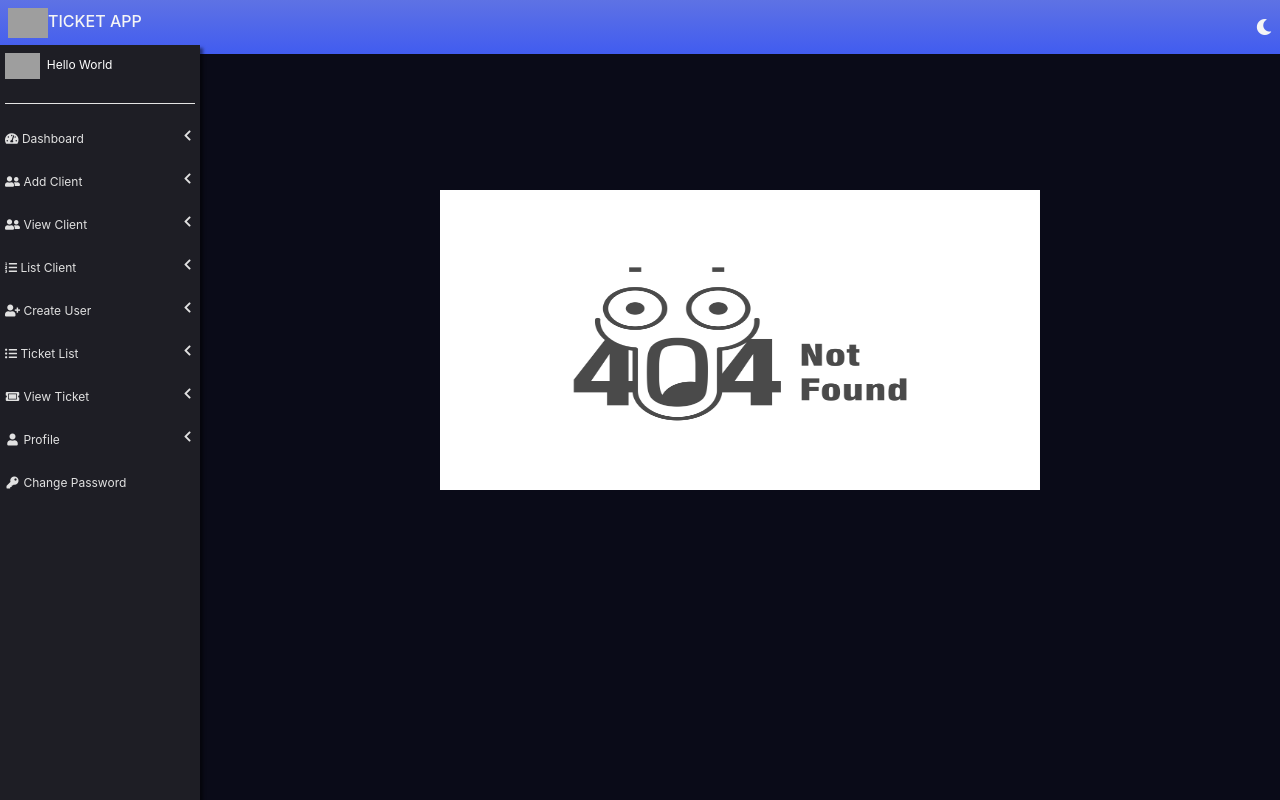
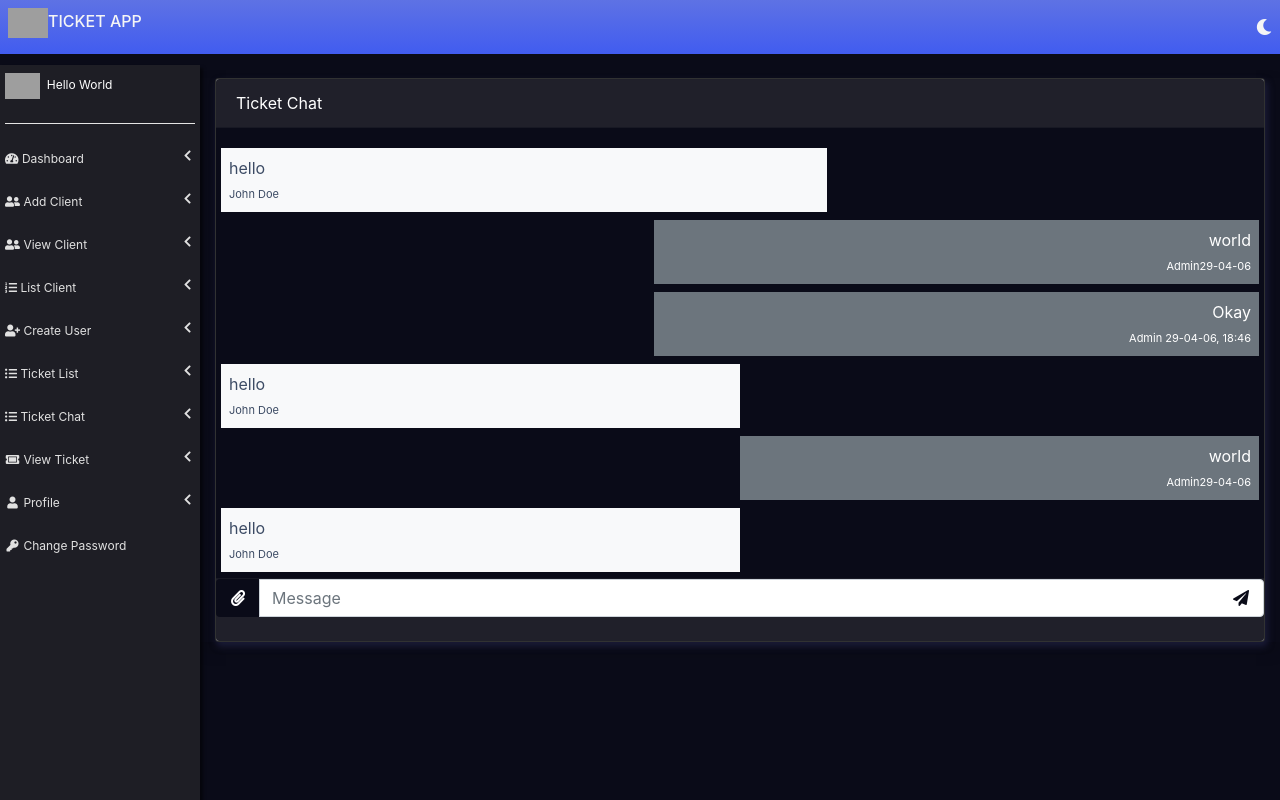
Before and after one commit to lerryjay/mira-customer-portal, a React (Create React App) app: page /ticketChat in a window 1280 px wide. Built offline with nearby package versions, Linux system fonts and the light colour scheme; grey boxes are pictures that could not be loaded.

Commit message:
chat page

```diff
--- a/src/App.js
+++ b/src/App.js
@@ -10,7 +10,7 @@ import { Provider } from './common/context';
 import Login from "./pages/login/login";
 import SignUp from "./pages/signup/signup";
 import ForgotPassword from "./pages/forgot_password/forgot_password";
-import Dashboard from './pages/dashboard/Dashboard';
+import Dashboard from './pages/dashboard/Dashboard.jsx';
 import ChangePassword from './pages/change_password/ChangePassword';
 import CreateClient from './pages/create_client/CreateClient';
 import CreateUser from './pages/create_user/CreateUser';
@@ -18,6 +18,7 @@ import Profile from './pages/profile/Profile';
 import TicketList from './pages/ticket_list/TicketList';
 import ViewClient from './pages/view_client/ViewClient';
 import ListClient from './pages/list_client/ListClient'
+import Chat from './pages/chat/Chat'
 
 import Nav from './common/components/Nav';
 import Sidebar from './common/components/Sidebar';
@@ -70,6 +71,7 @@ class App extends Component {
                     {this.state.loggedIn && <Route path="/ticketList" component={TicketList} />}
                     {this.state.loggedIn && <Route path="/viewClient" component={ViewClient} />}
                     {this.state.loggedIn && <Route path="/listClient" component={ListClient} />}
+                    {this.state.loggedIn && <Route path="/ticketChat" component={Chat} />}
                     {this.state.loggedIn && <Route path="/changePassword" component={ChangePassword} />}
                     <Route component={NotFound} />
                   </Switch>
--- a/src/common/components/Sidebar.jsx
+++ b/src/common/components/Sidebar.jsx
@@ -10,6 +10,21 @@ const Sidebar = (props) => {
         document.querySelector('.overlay').classList.remove('active');
     }
 
+    const dropdown = () => {
+        let dropdown = document.getElementsByClassName("dropdown-btn");
+        let p;
+        for (p = 0; p < dropdown.length; p++) {
+            dropdown[p].addEventListener("click", function () {
+                this.classList.toggle("active");
+                let dropdownContent = this.nextElementSibling;
+                if (dropdownContent.style.display === "block") {
+                    dropdownContent.style.display = "none";
+                } else {
+                    dropdownContent.style.display = "block";
+                }
+            });
+        }
+    }
 
     return (
         <div>
@@ -56,6 +71,12 @@ const Sidebar = (props) => {
                                 className="fas fa-chevron-left fa-fw float-right"></i>
                         </li>
                     </NavLink>
+                    <NavLink className={`nav-item  ${props.location.pathname === "/" ? "active" : ""}`} to='/ticketChat' onClick={toggle2}>
+                        <li className="nav-item">
+                            <i className="fa fa-list-ul"></i>&nbsp;Ticket&nbsp;Chat&nbsp;<i
+                                className="fas fa-chevron-left fa-fw float-right"></i>
+                        </li>
+                    </NavLink>
                     <NavLink className={`nav-item  ${props.location.pathname === "/" ? "active" : ""}`} to='a' onClick={toggle2}>
                         <li className="nav-item">
                             <i className="fas fa-ticket-alt fa-fw"></i>&nbsp;View&nbsp;Ticket&nbsp;<i
--- a/src/index.css
+++ b/src/index.css
@@ -139,6 +139,9 @@ label {
 label.show {
   display: block;
 }
+label {
+  margin-bottom : 0 !important;
+}
 
 /* =========================home ===================== */
 
@@ -234,7 +237,7 @@ div ul a li {
   background-color: #2c2c34;
   min-height: 100vh;
   width: 200px;
-  margin-top: 45px;
+  margin-top: 65px;
   position: fixed;
   top: 0;
   bottom: 0;
@@ -399,3 +402,6 @@ a:hover {
 .table-hover tbody tr:hover {
   color: #c1cdd8 !important;
 }
+#chat small{
+  font-size: 11px;
+}
--- /dev/null
+++ b/src/pages/chat/Chat.jsx
@@ -0,0 +1,181 @@
+import React from 'react'
+
+export default function Chat() {
+
+    const fileChange = () => {
+
+
+        const file = document.querySelector("#file-upload");
+
+        file.onchange = function () {
+            document.querySelector("#file-name").textContent = this.files[0].name;
+        }
+
+    }
+    //   multiple
+        // const fileChange = function() {
+        //     var input = document.getElementById('file-upload');
+        //     var output = document.getElementById('file-name');
+
+        //     output.innerHTML = '<ul>';
+        //     for (var i = 0; i < input.files.length; ++i) {
+        //       output.innerHTML += '<li>' + input.files.item(i).name + '</li>';
+        //     }
+        //     output.innerHTML += '</ul>';
+        //   }
+
+    return (
+        <div className="container mx-auto mt-md-5 shadow" id="profile">
+            <div className="card home-chart mt-md-4">
+                <div className="card-header text-white">
+                    Ticket Chat
+                </div>
+
+
+                <div className="card-body" style={{ overflowY: 'scroll', minHeight: '400px', maxHeight: '450px' }}>
+                    <div id="chat">
+                        <div className="row mb-2" id="client">
+                            <div className="col-md-7 col-sm-12 p-2 bg-light">
+                                hello
+                                <br />
+                                <small>John Doe</small>
+                            </div>
+                            <div className="col-md-5 col-sm-12 p-2">
+
+                            </div>
+                        </div>
+                        <div className="row my-2" id="admin">
+                            <div className="col-md-5 col-sm-12 p-2">
+
+                            </div>
+                            <div className="col-md-7 col-sm-12 p-2 bg-secondary text-right text-white">
+                                world
+                                <br />
+                                <small>Admin<span>29-04-06</span></small>
+                            </div>
+                        </div>
+                        <div className="row my-2" id="admin">
+                            <div className="col-md-5 col-sm-12 p-2">
+
+                            </div>
+                            <div className="col-md-7 col-sm-12 p-2 bg-secondary text-right text-white">
+                                Okay
+                                <br />
+                                <small>Admin<span>&nbsp;29-04-06,&nbsp;18:46</span></small>
+                            </div>
+                        </div>
+
+                        <div className="row mb-2">
+                            <div className="col-md-6 col-sm-12 p-2 bg-light">
+                                hello
+                                <br />
+                                <small>John Doe</small>
+                            </div>
+                            <div className="col-md-6 col-sm-12 p-2">
+
+                            </div>
+                        </div>
+                        <div className="row my-2">
+                            <div className="col-md-6 col-sm-12 p-2">
+
+                            </div>
+                            <div className="col-md-6 col-sm-12 p-2 bg-secondary text-right text-white">
+                                world
+                                <br />
+                                <small>Admin<span>29-04-06</span></small>
+                            </div>
+                        </div>
+
+                        <div className="row mb-2">
+                            <div className="col-md-6 col-sm-12 p-2 bg-light">
+                                hello
+                                <br />
+                                <small>John Doe</small>
+                            </div>
+                            <div className="col-md-6 col-sm-12 p-2">
+
+                            </div>
+                        </div>
+                        <div className="row my-2">
+                            <div className="col-md-6 col-sm-12 p-2">
+
+                            </div>
+                            <div className="col-md-6 col-sm-12 p-2 bg-secondary text-right text-white">
+                                world
+                                <br />
+                                <small>Admin<span>29-04-06</span></small>
+                            </div>
+                        </div>
+
+                        <div className="row mb-2">
+                            <div className="col-md-6 col-sm-12 p-2 bg-light">
+                                hello
+                                <br />
+                                <small>John Doe</small>
+                            </div>
+                            <div className="col-md-6 col-sm-12 p-2">
+
+                            </div>
+                        </div>
+                        <div className="row my-2">
+                            <div className="col-md-6 col-sm-12 p-2">
+
+                            </div>
+                            <div className="col-md-6 col-sm-12 p-2 bg-secondary text-right text-white">
+                                world
+                                <br />
+                                <small>Admin<span>29-04-06</span></small>
+                            </div>
+                        </div>
+
+                        <div className="row mb-2">
+                            <div className="col-md-6 col-sm-12 p-2 bg-light">
+                                hello
+                                <br />
+                                <small>John Doe</small>
+                            </div>
+                            <div className="col-md-6 col-sm-12 p-2">
+
+                            </div>
+                        </div>
+                        <div className="row my-2">
+                            <div className="col-md-6 col-sm-12 p-2">
+
+                            </div>
+                            <div className="col-md-6 col-sm-12 p-2 bg-secondary text-right text-white">
+                                world
+                                <br />
+                                <small>Admin<span>29-04-06</span></small>
+                            </div>
+                        </div>
+                    </div>
+                </div>
+
+
+
+                <div className="card-footer p-0">
+                    <div className="input-group">
+                        <div className="input-group-prepend">
+                            <span className="input-group-text" style={{ backgroundColor: '#0a0b18', border: '#191a35' }} id="chat">
+                                <label className="custom-file-upload" htmlFor="file-upload">
+                                    <i className="fas fa-paperclip fa-fw text-white" style={{ cursor: 'pointer' }} onClick={fileChange}></i>
+                                </label>
+                                <input id="file-upload" name='upload_cont_img' type="file" style={{ display: 'none' }} />
+                            </span>
+                        </div>
+                        <input type="text" className="form-control border-right-0" placeholder="Message" aria-label="chat" aria-describedby="chat" />
+                        <div className="input-group-append">
+                            <span className="input-group-text bg-white" id="chat">
+                                <i className="fas fa-paper-plane fa-fw" style={{ cursor: 'pointer', color: '#0a0b18' }}></i>
+                            </span>
+                        </div>
+                    </div>
+                    <label id="file-name" className="text-white"></label>
+                </div>
+            </div>
+        </div>
+    )
+}
+
+
+// #fileUpload
--- a/src/pages/create_client/CreateClient.jsx
+++ b/src/pages/create_client/CreateClient.jsx
@@ -12,62 +12,62 @@ export default class CreateClient extends Component {
     render() {
         return (
 
-            <div class="container mx-auto row">
+            <div className="container-fluid row">
 
-                <div class="col-md-10 mb-3 mt-4" id="profile">
+                <div className="col-lg-10 mb-3 mt-4 mx-auto" id="profile">
                     <form action="">
-                        <div class="card">
-                            <div class="card-header text-white">
+                        <div className="card">
+                            <div className="card-header text-white">
                                 Add Client
                 </div>
-                            <div class="card-body">
+                            <div className="card-body">
 
-                                <div class="row">
+                                <div className="row">
 
-                                    <div class="col-md-6 mb-3">
-                                        <div class="form-group">
-                                            <label htmlFor="" class="sr-only">Email</label>
-                                            <input type="text" class="form-control form-control-sm" name=""
-                                                id="" value="Johndoe@mail.com" placeholder="" />
+                                    <div className="col-md-6 mb-3">
+                                        <div className="form-group">
+                                            <label htmlFor="" className="sr-only">Email</label>
+                                            <input type="text" className="form-control form-control-sm" name=""
+                                                id="" value="" placeholder="Johndoe@mail.com" />
                                         </div>
                                     </div>
 
-                                    <div class="col-md-6 mb-3">
-                                        <div class="form-group">
-                                            <label htmlFor="" class="sr-only">Phone-number</label>
-                                            <input type="text" class="form-control form-control-sm" name=""
-                                                id="" value="00000000000000" placeholder="" />
+                                    <div className="col-md-6 mb-3">
+                                        <div className="form-group">
+                                            <label htmlFor="" className="sr-only">Phone-number</label>
+                                            <input type="text" className="form-control form-control-sm" name=""
+                                                id="" value="" placeholder="0900000000000000" />
                                         </div>
                                     </div>
 
 
-                                    <div class="col-md-6 mb-3">
-                                        <div class="form-group">
-                                            <label htmlFor="" class="sr-only">Company&nbsp;Name</label>
-                                            <input type="text" class="form-control form-control-sm" name=""
-                                                id="" value="John" placeholder="" />
+                                    <div className="col-md-6 mb-3">
+                                        <div className="form-group">
+                                            <label htmlFor="" className="sr-only">Company&nbsp;Name</label>
+                                            <input type="text" className="form-control form-control-sm" name=""
+                                                id="" value="" placeholder="Company Name" />
                                         </div>
                                     </div>
-                                    <div class="col-md-6 mb-3">
-                                        <div class="form-group">
-                                            <label htmlFor="" class="sr-only">Peronal&nbsp;Name</label>
-                                            <input type="text" class="form-control form-control-sm" name=""
-                                                id="" value="Doe" placeholder="" />
+                                    <div className="col-md-6 mb-3">
+                                        <div className="form-group">
+                                            <label htmlFor="" className="sr-only">Peronal&nbsp;Name</label>
+                                            <input type="text" className="form-control form-control-sm" name=""
+                                                id="" value="" placeholder="Personal Name" />
                                         </div>
                                     </div>
 
-                                    <div class="col-md-6 mb-3">
-                                        <div class="form-group">
-                                            <label htmlFor="" class="sr-only">Company&nbsp;Address</label>
-                                            <input type="text" class="form-control form-control-sm" name=""
-                                                id="" value="No 6 Hello World close" placeholder="" />
+                                    <div className="col-md-6 mb-3">
+                                        <div className="form-group">
+                                            <label htmlFor="" className="sr-only">Company&nbsp;Address</label>
+                                            <input type="text" className="form-control form-control-sm" name=""
+                                                id="" value="" placeholder="Company Address" />
                                         </div>
                                     </div>
 
-                                    <div class="col-md-6 mb-3">
-                                        <div class="form-group">
-                                            <label htmlFor="" class="sr-only">Image</label>
-                                            <input type="file" class="form-file form-file-sm" name=""
+                                    <div className="col-md-6 mb-3">
+                                        <div className="form-group">
+                                            <label htmlFor="" className="sr-only">Image</label>
+                                            <input type="file" className="form-file form-file-sm" name=""
                                                 id="" placeholder="" />
                                         </div>
                                     </div>
@@ -77,15 +77,15 @@ export default class CreateClient extends Component {
 
                             </div>
 
-                            <div class="card-footer">
-                                <div class="float-right">
+                            <div className="card-footer">
+                                <div className="float-right">
 
-                                    <button class="btn btn-sm btn-primary">
-                                        <i class="fas fa-folder-open"></i>
+                                    <button className="btn btn-sm btn-primary">
+                                        <i className="fas fa-folder-open"></i>
                             Save
                         </button>&nbsp;
-                                    <button class="btn btn-sm btn-danger" type="reset">
-                                        <i class="fas fa-history"></i>
+                                    <button className="btn btn-sm btn-danger" type="reset">
+                                        <i className="fas fa-history"></i>
                             Reset
                         </button>
                                 </div>
--- a/src/pages/dashboard/dashboard.js
+++ /dev/null
@@ -1,13 +0,0 @@
-import React, { Component } from 'react';
-
-class dashboard extends Component {
-    render() {
-        return (
-            <div>
-                <h3 className="welcome">Welcome Back!</h3>
-            </div>
-        );
-    }
-}
-
-export default dashboard;
```
